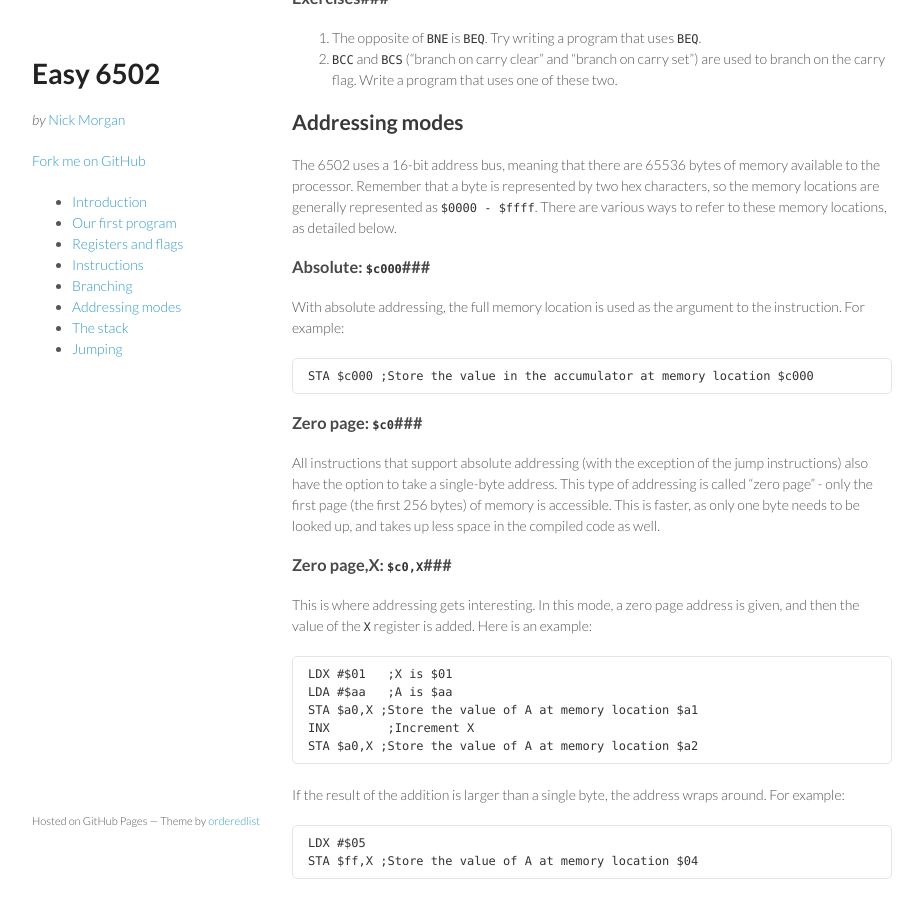
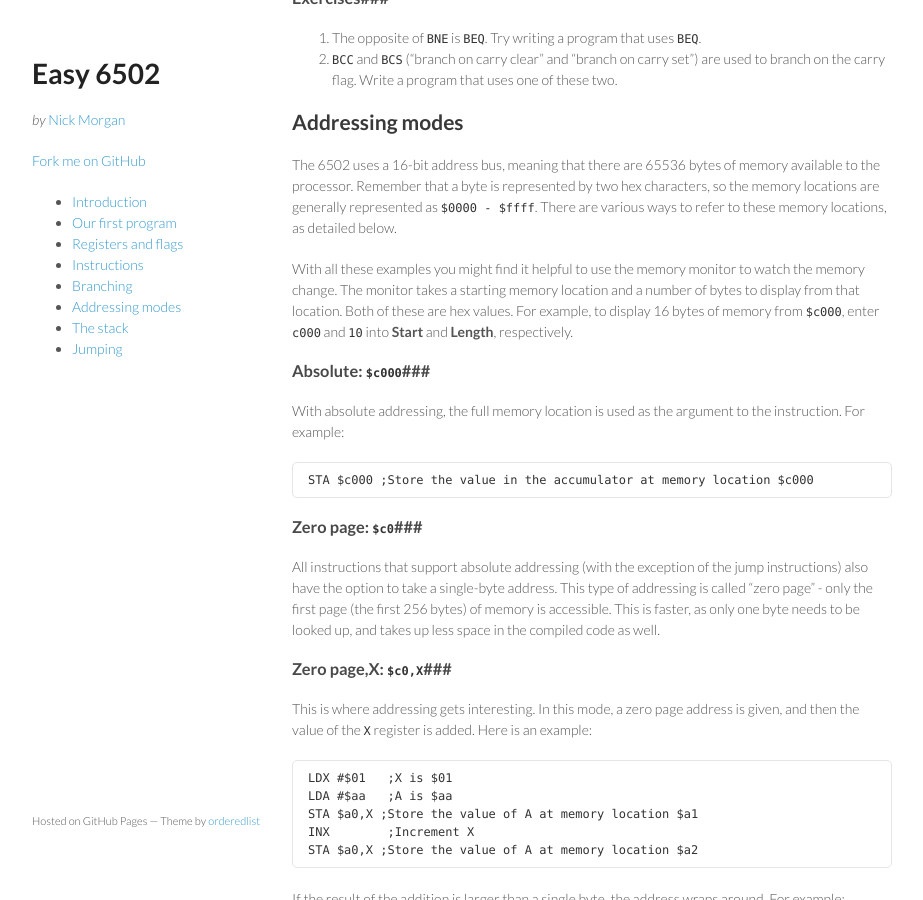
Before and after one commit to skilldrick/easy6502, a Jekyll site: the page built from index.markdown, in a window 1280 px wide and 900 px high, scrolled down 5105 px. Shown: the whole window, without its empty margins (178-1101 px from the left). Built offline with Jekyll 4.4.1, drawn with Linux system fonts in a browser that asks for light colours; nearby versions of some CDN libraries; Markdown is read by kramdown in place of the engine named in the settings.

Commit message:
Add another explanatory monitor paragraph.

```diff
--- a/index.markdown
+++ b/index.markdown
@@ -232,6 +232,12 @@ The 6502 uses a 16-bit address bus, meaning that there are 65536 bytes of
 memory available to the processor. Remember that a byte is represented by two
 hex characters, so the memory locations are generally represented as `$0000 -
 $ffff`. There are various ways to refer to these memory locations, as detailed below.
+
+With all these examples you might find it helpful to use the memory monitor to
+watch the memory change. The monitor takes a starting memory location and a
+number of bytes to display from that location. Both of these are hex values.
+For example, to display 16 bytes of memory from `$c000`, enter `c000` and `10`
+into **Start** and **Length**, respectively.
 
 ###Absolute: `$c000`###
 
```
